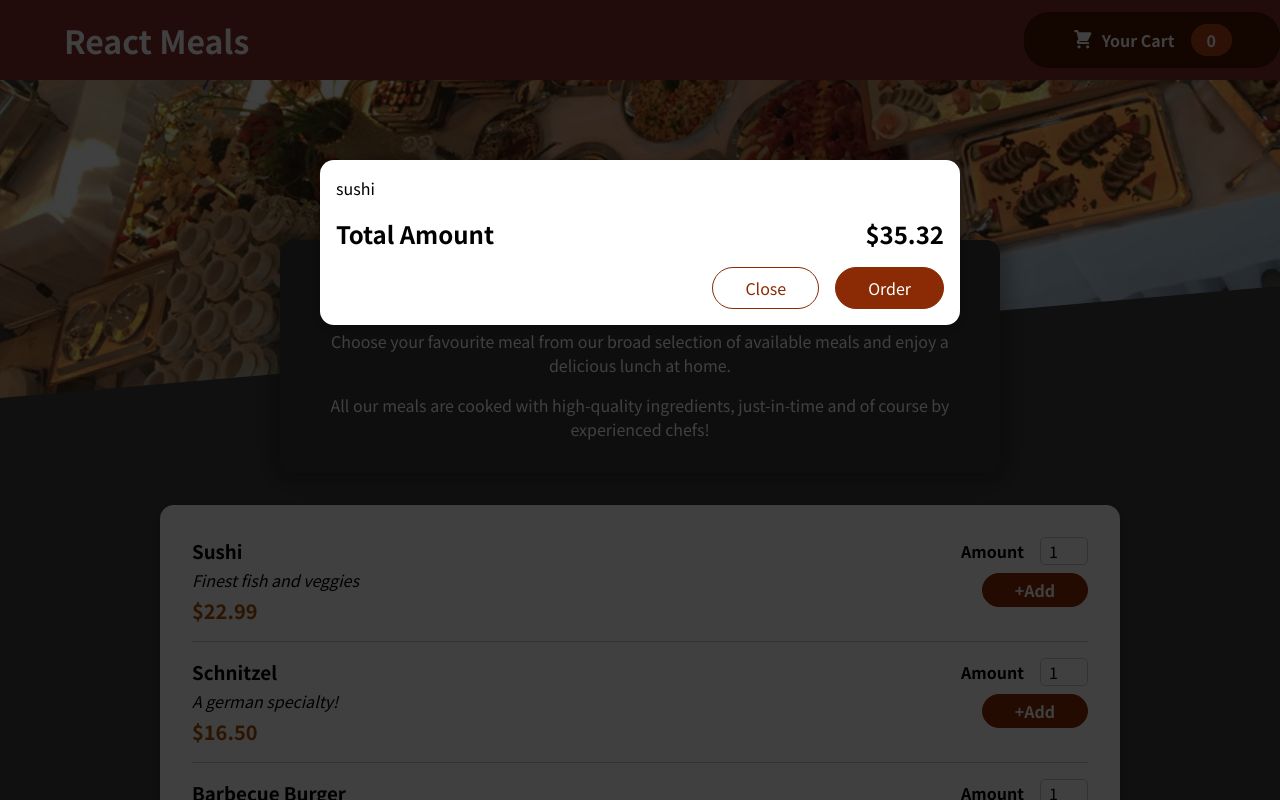
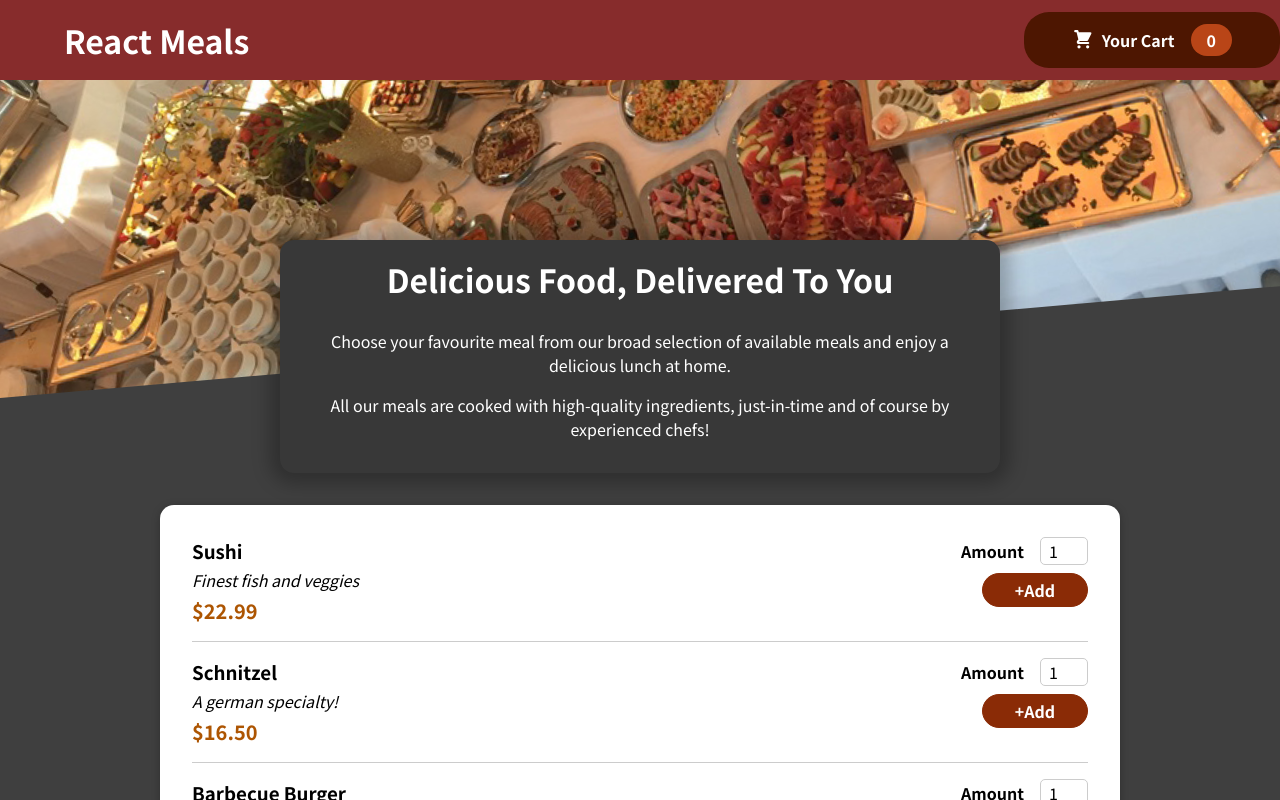
Before and after one commit to manupuranic/react-restaurant, a React (Create React App) app: page / in a window 1280 px wide. Shown: the top 800 px of the page. Built offline with nearby package versions, Linux system fonts and the light colour scheme.

Commit message:
managing cart and modal state

```diff
--- a/src/App.js
+++ b/src/App.js
@@ -1,13 +1,19 @@
-import React, { Fragment } from "react";
+import React, { Fragment, useState } from "react";
 import Header from "./Components/Layout/Header/Header";
 import Meal from "./Components/Meals/Meal";
 import Cart from "./Components/Cart/Cart";
 
 function App() {
+  const [showCart, setViewModal] = useState(false);
+
+  const toggleModalView = () => {
+    setViewModal(!showCart);
+  };
+
   return (
     <Fragment>
-      <Cart />
-      <Header />
+      {showCart && <Cart onCloseCart={toggleModalView} />}
+      <Header onClickCart={toggleModalView} />
       <main>
         <Meal />
       </main>
--- a/src/Components/Cart/Cart.js
+++ b/src/Components/Cart/Cart.js
@@ -1,19 +1,21 @@
 import React from "react";
 import Modal from "../UI/Modal";
 import classes from "./Cart.module.css";
-const CartItem = () => {
+const CartItem = (props) => {
   const cartItems = [
     { id: "c1", name: "sushi", amount: "2", price: "20.00" },
   ].map((item) => <li>{item.name}</li>);
   return (
-    <Modal>
+    <Modal onClose={props.onCloseCart}>
       <ul className={classes["cart-items"]}>{cartItems}</ul>
       <div className={classes.total}>
         <span>Total Amount</span>
         <span>$35.32</span>
       </div>
       <div className={classes.actions}>
-        <button className={classes["button--alt"]}>Close</button>
+        <button onClick={props.onCloseCart} className={classes["button--alt"]}>
+          Close
+        </button>
         <button className={classes.button}>Order</button>
       </div>
     </Modal>
--- a/src/Components/Layout/Header/Header.js
+++ b/src/Components/Layout/Header/Header.js
@@ -3,12 +3,12 @@ import classes from "./Header.module.css";
 import mealsImg from "../../../assets/meals.jpg";
 import HeaderCartButton from "./HeaderCartButton";
 
-const Header = () => {
+const Header = (props) => {
   return (
     <Fragment>
       <header className={classes.nav}>
         <h1>React Meals</h1>
-        <HeaderCartButton />
+        <HeaderCartButton onClick={props.onClickCart} />
       </header>
       <div className={classes["main-image"]}>
         <img src={mealsImg} alt="A table full of meals" />
--- a/src/Components/Layout/Header/HeaderCartButton.js
+++ b/src/Components/Layout/Header/HeaderCartButton.js
@@ -4,7 +4,7 @@ import CartIcon from "../../Cart/CartIcon";
 
 const HeaderCartButton = (props) => {
   return (
-    <button className={classes.button}>
+    <button onClick={props.onClick} className={classes.button}>
       <span className={classes.icon}>
         <CartIcon />
       </span>
--- a/src/Components/UI/Modal.js
+++ b/src/Components/UI/Modal.js
@@ -3,7 +3,7 @@ import classes from "./Modal.module.css";
 import { createPortal } from "react-dom";
 
 const Backdrop = (props) => {
-  return <div className={classes.backdrop} />;
+  return <div className={classes.backdrop} onClick={props.onClick} />;
 };
 
 const ModalOverlay = (props) => {
@@ -19,7 +19,7 @@ const portalElement = document.getElementById("overlays");
 const Modal = (props) => {
   return (
     <Fragment>
-      {createPortal(<Backdrop />, portalElement)}
+      {createPortal(<Backdrop onClick={props.onClose} />, portalElement)}
       {createPortal(
         <ModalOverlay>{props.children}</ModalOverlay>,
         portalElement
```
